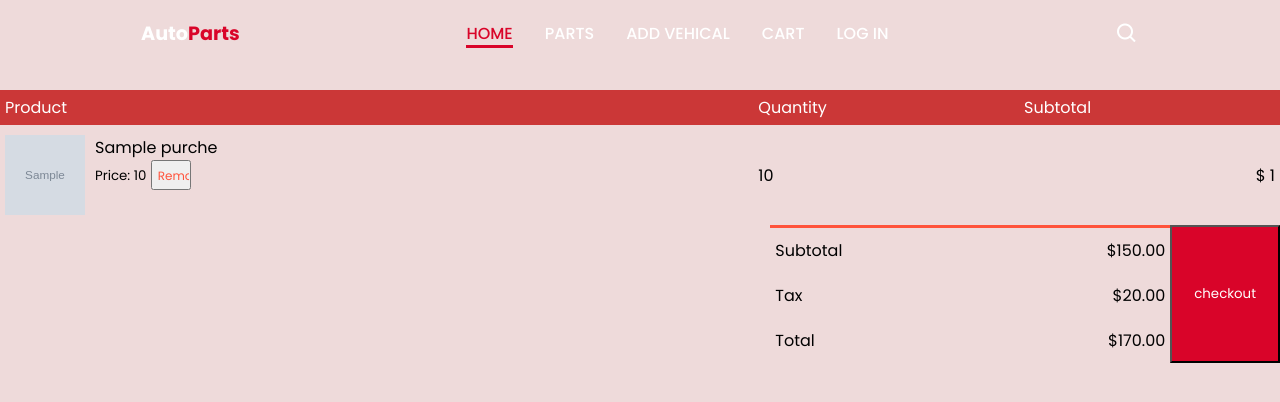
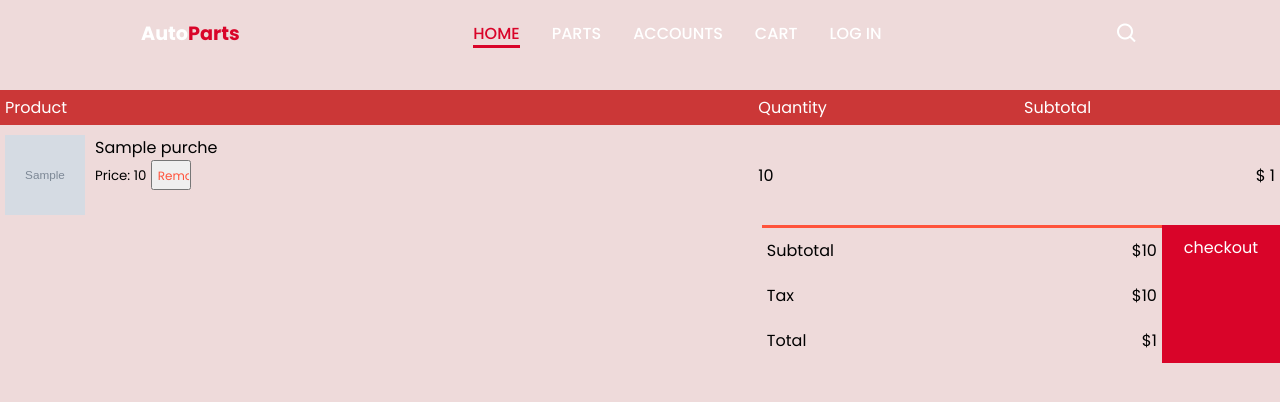
Before and after one commit to Rudainasaleh/Auto_part_store, a Flask app: template autostore/templates/cart.html in a window 1280 px wide. Shown: the top 402 px of the page. Run offline with Flask 2, Linux system fonts and the light colour scheme; the template is opened without the code that fills it: most values are stand-ins (such as "Sample title", 1, 10 or a date in 2020); grey boxes marked "Sample" are stand-in pictures; some libraries are stand-ins or nearby versions.

Commit message:
Update cart.html

```diff
--- a/autostore/templates/cart.html
+++ b/autostore/templates/cart.html
@@ -20,7 +20,7 @@
             <ul class="navbar">
                 <li><a href="index.html" class="active">Home</a></li>
                 <li><a href="parts.html">Parts</a></li>
-                <li><a href="vehicle.html">Add Vehical</a></li>
+                <li><a href="account.html">accounts</a></li>
                 <li><a href="cart.html">Cart</a></li>
                 <li><a href="login.html">Log in</a></li>
             </ul>
@@ -47,8 +47,9 @@
                 <th>Subtotal</th>
             </tr>
 
-        {% for purche in purches %}
+            {% for purche in purchase %}
             <tr>
+
 
                     <form method="post" action="/cart.html"></form>
                         <td>
@@ -58,10 +59,11 @@
                                 <div>
                                     <p>{{purche.name}}</p>
                                     <small>Price: {{purche.price}}</small>
-                                    <!--<input href="{{  url_for('delete_from_cart', id = purche.orderid)}}" name="remove" >Remove</a>-->
-                                    <input  type="submit" name="remove"  value="Remove"/>
+
+
+                                    <input type="submit" name="remove_item"  value="Remove"/>
                                     <input type="hidden" name="orderid" value="{{purche.orderid}}" />
-                                </div>
+
                             </div>
 
                         </td>
@@ -69,8 +71,11 @@
                         <td>$ {{purche.total_price}}</td>
                     </form>
 
+
             </tr>
-        {% endfor %}
+            {% endfor %}
+
+
 
 
 
@@ -78,27 +83,31 @@
 
         </table>
 
+
         <div class="total">
             <table>
                 <tr>
                     <td>Subtotal</td>
-                    <td>$150.00</td>
+                    <td> ${{ price }}</td>
                 </tr>
                 <tr>
                     <td>Tax</td>
-                    <td>$20.00</td>
+                    <td>${{ tax }}</td>
                 </tr>
                 <tr>
                     <td>Total</td>
-                    <td>$170.00</td>
+                    <td>${{total_price}}</td>
                 </tr>
 
 
             </table>
-            <input type="submit" name="checkout_btn" value="checkout" class="btn"/>
+            <a href="checkout.html" class="btn" >checkout</a>
         </div>
 
+
+
     </div>
+
 
     <style>
         @import url('https://fonts.googleapis.com/css2?family=Montserrat:wght@300;400;600;700;800;900&family=Poppins:wght@300;400;500;600;700&display=swap');
```
